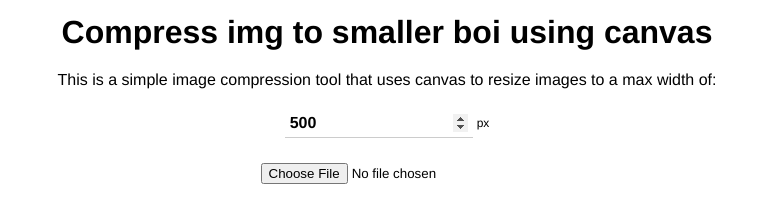
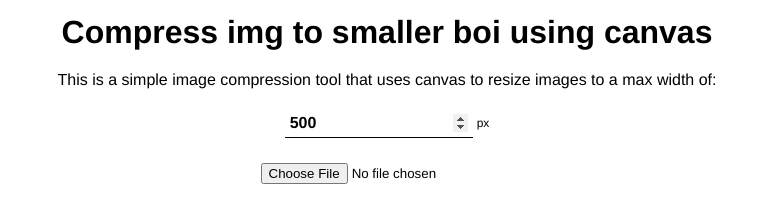
Before and after one commit to marcelpoz/client-side-image-compression, a Vue app: page / in a window 1280 px wide. In both pictures the pointer is over the input "Enter number here...". Shown: the top 199 px of the page, without its empty margins (253-1026 px from the left). Built offline with nearby package versions, Linux system fonts and the light colour scheme.

Commit message:
Update FieldInput.vue

```diff
--- a/src/components/FieldInput.vue
+++ b/src/components/FieldInput.vue
@@ -91,6 +91,14 @@ export default {
     color: #000;
     background-color: #fff;
     outline: none;
+
+    &:hover {
+      border-bottom: 1px solid #000;
+    }
+
+    &:focus {
+      border-bottom: 1px solid #24a0ed;
+    }
   }
 
   &__input span {
```
